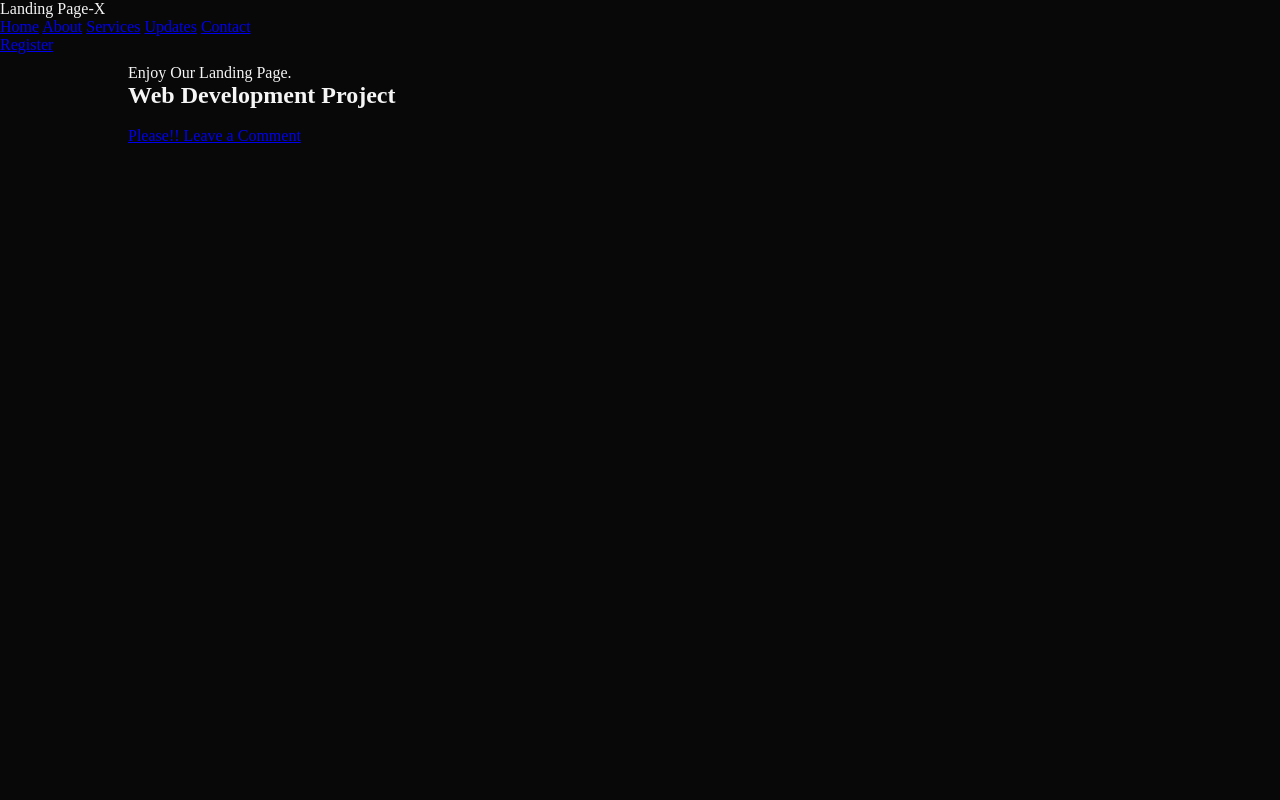
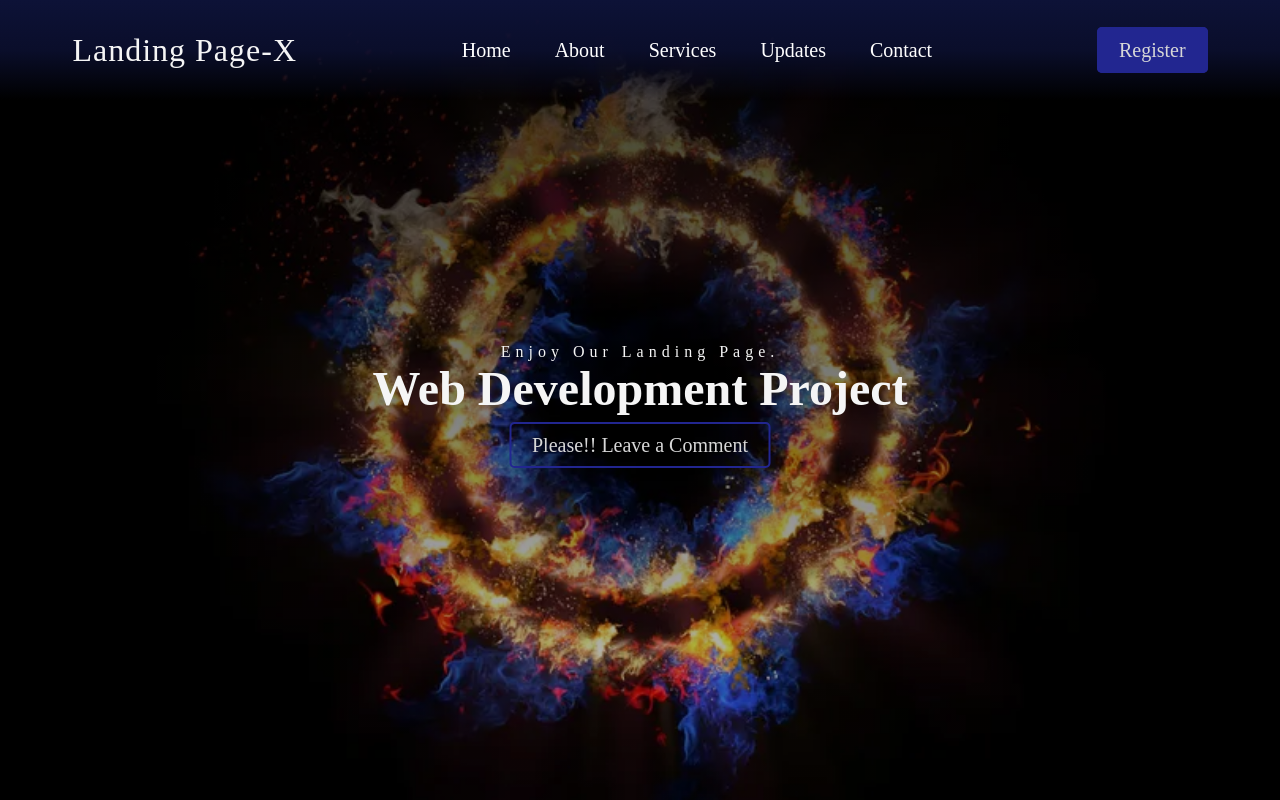
Before and after one commit to manthanvs/CODESOFT, a plain HTML site: page Project 1/myLanding.html in a window 1280 px wide. Drawn offline with Linux system fonts and the light colour scheme.

Commit message:
Project 1: Header/Home Section(CSS)

```diff
--- a/Project 1/style.css
+++ b/Project 1/style.css
@@ -19,3 +19,149 @@ body{
 .container{
     padding: 10px 10%;
 }
+
+/*
+	** Header Section start's here **
+ */
+
+ header {
+	position: relative;
+	width: 100%;
+	height: 100vh;
+	background: linear-gradient(rgba(0, 0, 0, 0.8), rgba(0, 0, 0, 0.2)),
+		url("images/4d-ultra-hd-ring-of-fire-p6l72ajb7nyvvtof.jpg");
+	background-size: cover;
+	background-position: center;
+}
+/* * background with linear-gradient for extra darkning the background image */
+
+	nav {
+		width: 100%;
+		height: 100px;
+		position: fixed;
+		background: linear-gradient(to bottom, #0d1237 ,#0d1237c5 ,transparent);
+		color: whitesmoke;
+		display: flex;
+		justify-content: space-around;
+		align-items: center;
+		z-index: 2;
+	}
+	/* separate background linear gradient for navbar look */
+
+	.logo {
+		font-size: 2em;
+		letter-spacing: 1px;
+	}
+
+	.menu a.animated-button {
+		text-decoration: none;
+		color: rgb(215, 215, 215);
+		margin: 10px;
+		padding: 50px 10px 5px 10px;
+		font-size: 20px;
+		color: #fff;
+		cursor: pointer;
+		position: relative;
+		transition: all 0.5s cubic-bezier(0.215, 0.61, 0.355, 1) 0s;
+	}
+
+	a.animated-button:hover {
+		color: #000 !important;
+		background-color: transparent;
+	}
+
+	a.animated-button:hover:before {
+		top: 0%;
+		bottom: auto;
+		height: 100%;
+	}
+
+	a.animated-button:before {
+		display: block;
+		position: absolute;
+		left: 0px;
+		bottom: 0px;
+		height: 0px;
+		width: 100%;
+		z-index: -1;
+		content: "";
+		color: #000 !important;
+		background: #4645d7;
+		transition: all 0.5s cubic-bezier(0.215, 0.61, 0.355, 1) 0s;
+	}
+
+	.register a {
+		text-decoration: none;
+		color: rgb(215, 215, 215);
+		padding: 10px 20px;
+		font-size: 20px;
+
+		background-color: #222690;
+		border: 2px solid #222690;
+		box-sizing: border-box;
+		border-radius: 5px;
+		transition: border, background ease-in-out 0.4s;
+	}
+
+	.register a:hover {
+		background: transparent;
+		border: 2px solid #222690;
+	}
+
+	.header-text {
+		max-width: 650px;
+		position: absolute;
+		top: 50%;
+		left: 50%;
+		transform: translate(-50%, -50%);
+		text-align: center;
+		color: whitesmoke;
+	}
+
+	.header-text span {
+		letter-spacing: 5px;
+	}
+
+	.header-text h1 {
+		font-size: 3em;
+	}
+
+	.header-text a {
+		text-decoration: none;
+		color: rgb(215, 215, 215);
+		padding: 10px 20px;
+		font-size: 20px;
+		background-color: transparent;
+		border: 2px #222690 solid;
+		border-radius: 5px;
+		cursor: pointer;
+		position: relative;
+		transition: all 0.4s cubic-bezier(0.215, 0.61, 0.355, 1) 0s;
+	}
+
+	.header-text a:hover {
+		color: #fcfc80 !important;
+		background-color: transparent;
+		text-shadow: none;
+	}
+	.header-text a:hover:before {
+		bottom: 0%;
+		top: auto;
+		height: 100%;
+	}
+	.header-text a:before {
+		position: absolute;
+		left: 0px;
+		top: 0px;
+		height: 0px;
+		width: 100%;
+		z-index: -1;
+		content: "";
+		color: #000 !important;
+		background: #222690;
+		transition: all 0.4s cubic-bezier(0.215, 0.61, 0.355, 1) 0s;
+	}
+
+/*
+**  Header Section end's here **
+*/
```
